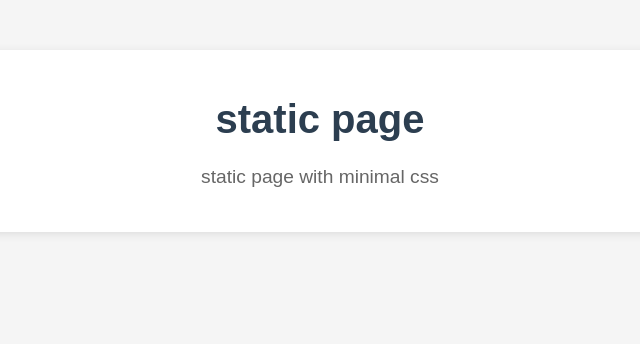
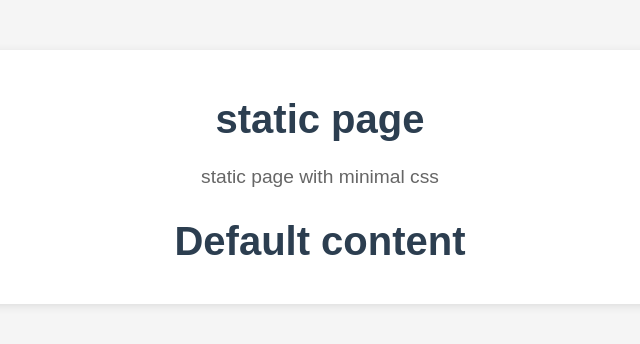
Before and after one commit to rahuld-dev/staticpage, a plain HTML site: page index.html in a window 1280 px wide. Shown: the whole page, without its empty margins (320-960 px from the left). Drawn offline with Linux system fonts and the light colour scheme.

Commit message:
Add default content section to index.html

```diff
--- a/index.html
+++ b/index.html
@@ -10,6 +10,9 @@
     <div class="container">
         <h1>static page</h1>
         <p>static page with minimal css</p>
+        <div data-slot="dwc" data-param-slot-name="test">
+            <h1>Default content</h1>
+        </div>
     </div>
     <script>
         (function(w,d,t,u,n,a,m){w['MauticTrackingObject']=n;
```
